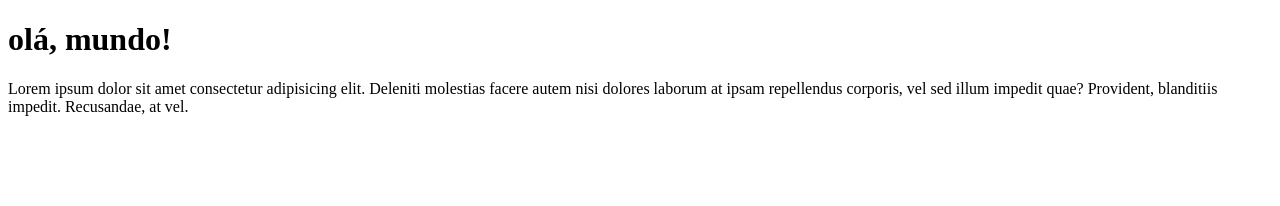
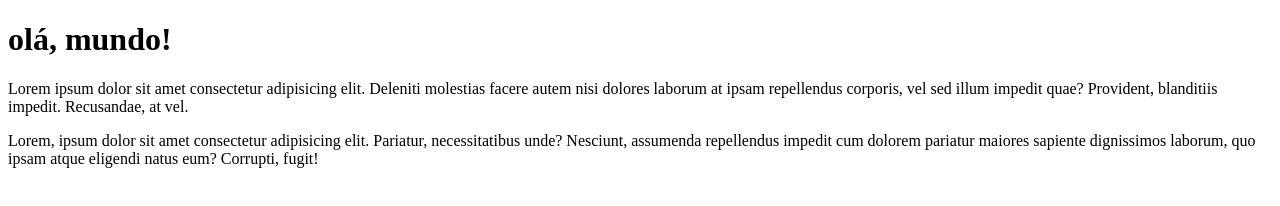
Before and after one commit to Malik-Mangue/teste-de-repo-, a plain HTML site: page site-exemplo/index.html in a window 1280 px wide. Drawn offline with Linux system fonts and the light colour scheme.

Commit message:
adicionei um paragrafo no codigo

```diff
--- a/site-exemplo/index.html
+++ b/site-exemplo/index.html
@@ -8,5 +8,6 @@
 <body>
     <h1> olá, mundo!</h1>
     <p>Lorem ipsum dolor sit amet consectetur adipisicing elit. Deleniti molestias facere autem nisi dolores laborum at ipsam repellendus corporis, vel sed illum impedit quae? Provident, blanditiis impedit. Recusandae, at vel.</p>
+    <p>Lorem, ipsum dolor sit amet consectetur adipisicing elit. Pariatur, necessitatibus unde? Nesciunt, assumenda repellendus impedit cum dolorem pariatur maiores sapiente dignissimos laborum, quo ipsam atque eligendi natus eum? Corrupti, fugit!</p>
 </body>
 </html>
```
